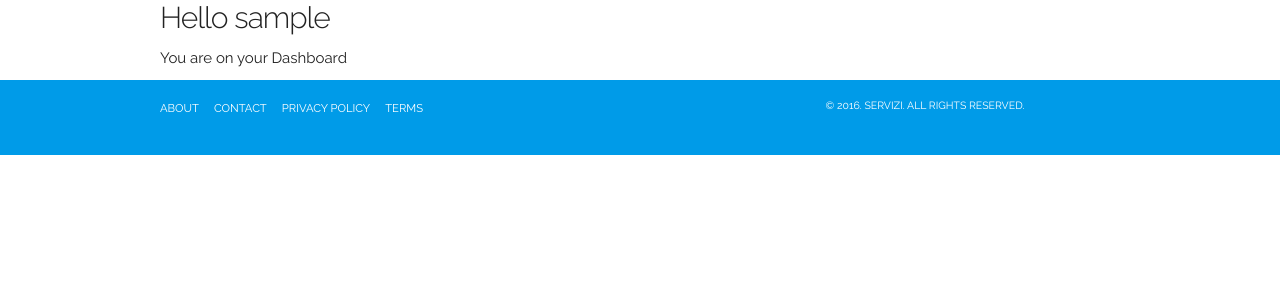
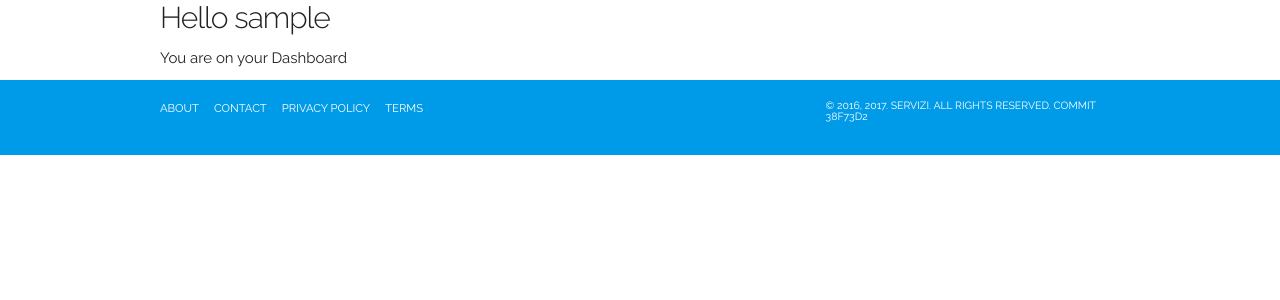
Before and after one commit to l-dfa/django-spese, a Django app: page / in a window 1280 px wide. Shown: the part 104-404 px from the top of the page. Run offline with Django 3.2, Linux system fonts and the light colour scheme; the visitor is signed in with stand-in values (Sample User, id 1); parts of the project's set-up code (start-up, migrations or seed data) failed here and were passed over.

Commit message:
spese: + COMMIT_ID in settings.py, with spese.context_processors.py        added in settings.py template options

```diff
--- a/servizi/servizi/settings.py
+++ b/servizi/servizi/settings.py
@@ -69,6 +69,7 @@ TEMPLATES = [
                 'django.template.context_processors.request',
                 'django.contrib.auth.context_processors.auth',
                 'django.contrib.messages.context_processors.messages',
+                'spese.context_processors.commit_id',
             ],
         },
     },
@@ -187,3 +188,5 @@ LOGGING = {
         },
     }
 }
+
+COMMIT_ID = '38f73d2'
--- a/servizi/servizi/views.py
+++ b/servizi/servizi/views.py
@@ -3,9 +3,10 @@
 from django.shortcuts import render
 #from django.core.urlresolvers import reverse
 from django.contrib.auth.decorators import login_required
+from .last_commit_id import commit_id
 
 @login_required(login_url="login/")
 def home(request):
     # return HttpResponse("Hello, world. You're at the servizi index.")
     user = request.user
-    return render(request, 'home.html', { 'user': user} )
+    return render(request, 'home.html', { 'user': user, 'commit_id': commit_id} )
--- /dev/null
+++ b/servizi/spese/context_processors.py
@@ -0,0 +1,5 @@
+from django.conf import settings # import the settings file
+
+def commit_id(request):
+    # return the value you want as a dictionary. you may add multiple values in there.
+    return {'COMMIT_ID': settings.COMMIT_ID}
--- a/servizi/templates/base.html
+++ b/servizi/templates/base.html
@@ -73,7 +73,7 @@
                     </nav>
                 </div>
                 <div class="four columns s-text-right">
-                    <p>&copy; 2016. Servizi. All Rights Reserved.</p>
+                    <p>&copy; 2016, 2017. Servizi. All Rights Reserved. Commit {{ COMMIT_ID }}</p>
                 </div>
             </div>
             </div>
```
